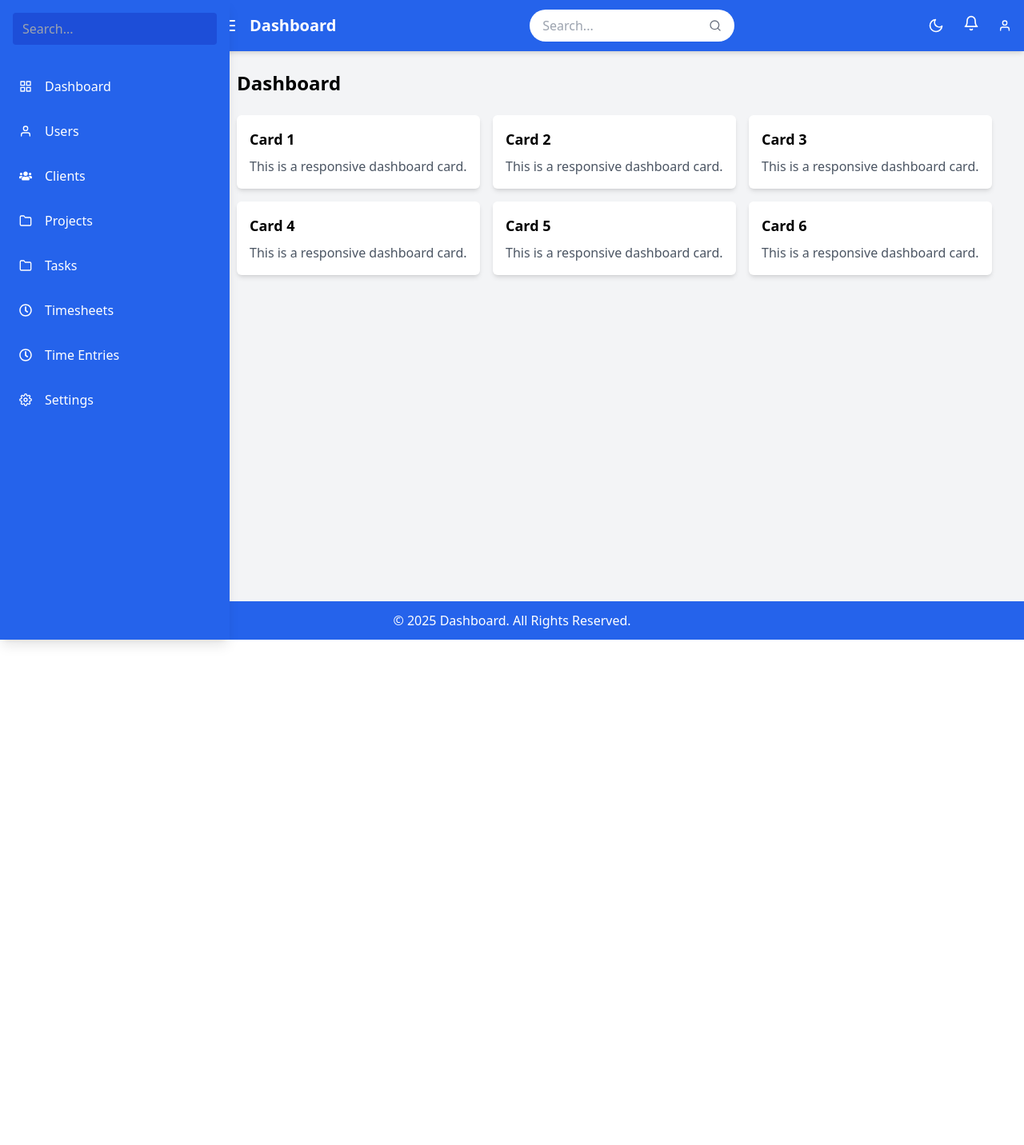
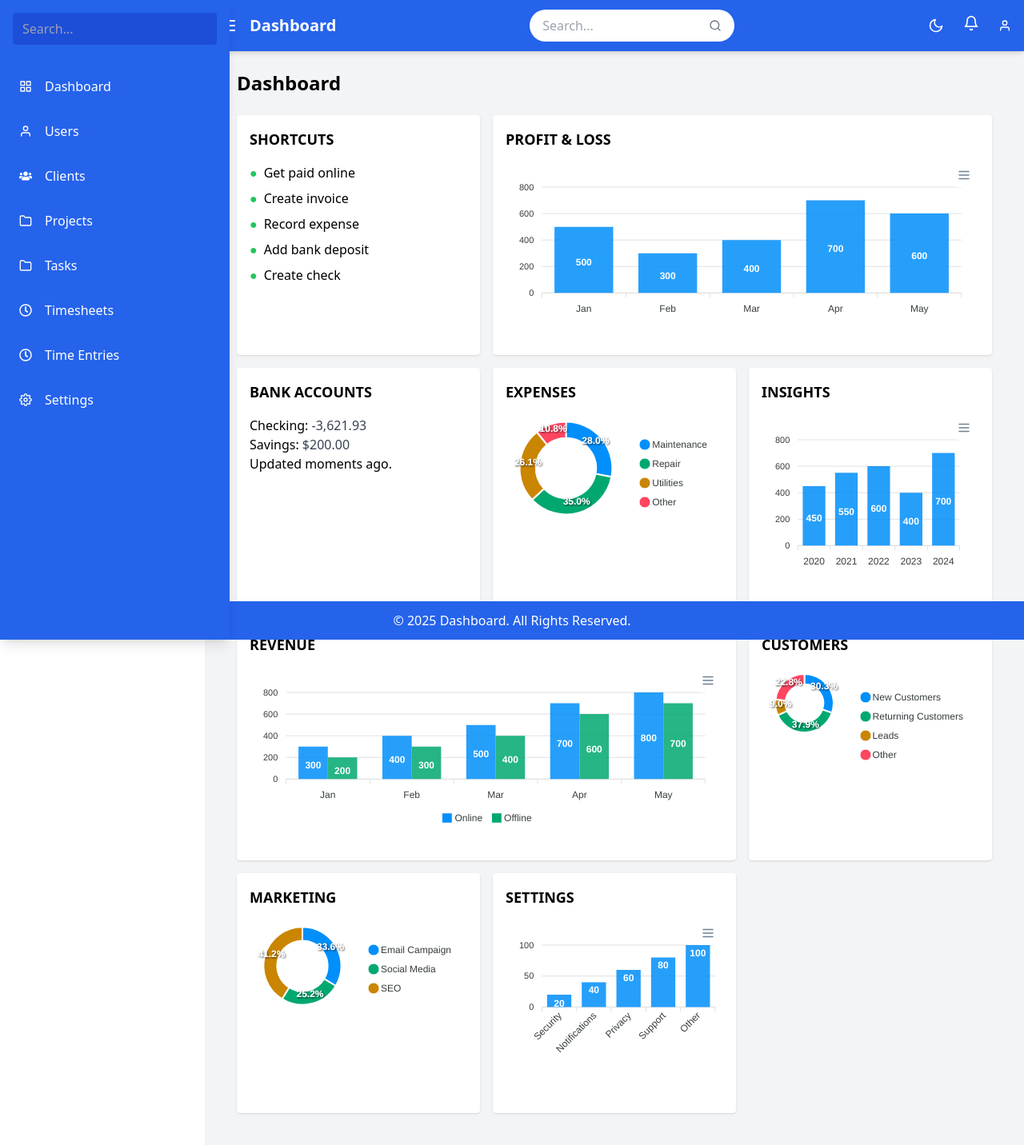
Before and after one commit to hr-pommala/sphuta-tms-freelancer-ui, a React (Vite) app: page /dashboard in a window 1280 px wide. Shown: the whole page at 80% size. Before the commit the page ends 800 px from the top, so only its background shows below. Built offline with nearby package versions, Linux system fonts and the light colour scheme.

Commit message:
Dashboard implementation.

```diff
--- a/package.json
+++ b/package.json
@@ -13,6 +13,7 @@
   },
   "dependencies": {
     "@heroicons/react": "^1.0.6",
+    "apexcharts": "^5.3.5",
     "axios": "^1.7.9",
     "caniuse-lite": "^1.0.30001741",
     "country-telephone-data": "^0.6.3",
@@ -23,6 +24,7 @@
     "moment-timezone": "^0.6.0",
     "payment-icons": "^1.2.1",
     "react": "^18.3.1",
+    "react-apexcharts": "^1.7.0",
     "react-datepicker": "^8.7.0",
     "react-dom": "^18.3.1",
     "react-icons": "^5.4.0",
--- a/src/fragments/MenuData.jsx
+++ b/src/fragments/MenuData.jsx
@@ -5,7 +5,7 @@ export const menuData = [
   {
     name: "Dashboard",
     icon: <FiGrid />,
-    component: "/",
+    component: "/dashboard",
     submenus: [
       { name: "Overview", component: "/overview" },
       { name: "Analytics", component: "/analytics" },
--- a/src/pages/Dashboard.jsx
+++ b/src/pages/Dashboard.jsx
@@ -1,5 +1,6 @@
 // src/pages/Dashboard.jsx
 import React from "react";
+import Chart from "react-apexcharts";
 
 const Dashboard = () => {
   // pull saved user info from localStorage
@@ -17,17 +18,156 @@ const Dashboard = () => {
         )}
       </div>
 
-      {/* Cards grid (unchanged) */}
-      <div className="grid grid-cols-1 md:grid-cols-2 lg:grid-cols-3 gap-4">
-        {[...Array(6)].map((_, i) => (
-          <div
-            key={i}
-            className="bg-white dark:bg-gray-800 dark:text-white shadow-md rounded-md p-4 hover:shadow-lg transition"
-          >
-            <h3 className="font-bold text-lg mb-2">Card {i + 1}</h3>
-            <p className="text-gray-600">This is a responsive dashboard card.</p>
-          </div>
-        ))}
+      {/* Dashboard grid */}
+      <div className="grid grid-cols-6 gap-4">
+        {/* Row 1 */}
+        <div className="col-span-2 bg-white p-4 shadow rounded">
+          <h2 className="text-lg font-bold mb-4">SHORTCUTS</h2>
+          <ul>
+            <li className="flex items-center space-x-2 mb-2">
+              <span className="text-green-500">&#9679;</span>
+              <span>Get paid online</span>
+            </li>
+            <li className="flex items-center space-x-2 mb-2">
+              <span className="text-green-500">&#9679;</span>
+              <span>Create invoice</span>
+            </li>
+            <li className="flex items-center space-x-2 mb-2">
+              <span className="text-green-500">&#9679;</span>
+              <span>Record expense</span>
+            </li>
+            <li className="flex items-center space-x-2 mb-2">
+              <span className="text-green-500">&#9679;</span>
+              <span>Add bank deposit</span>
+            </li>
+            <li className="flex items-center space-x-2">
+              <span className="text-green-500">&#9679;</span>
+              <span>Create check</span>
+            </li>
+          </ul>
+        </div>
+
+        {/* PROFIT & LOSS */}
+        <div className="col-span-4 bg-white p-4 shadow rounded h-[300px]">
+          <h2 className="text-lg font-bold mb-4">PROFIT & LOSS</h2>
+          <Chart
+            type="bar"
+            series={[
+              { name: "Net Profit", data: [500, 300, 400, 700, 600] },
+            ]}
+            options={{
+              chart: { type: "bar" },
+              xaxis: { categories: ["Jan", "Feb", "Mar", "Apr", "May"] },
+            }}
+            height={200}
+          />
+        </div>
+
+        {/* Row 2 */}
+        <div className="col-span-2 bg-white p-4 shadow rounded">
+          <h2 className="text-lg font-bold mb-4">BANK ACCOUNTS</h2>
+          <p>
+            Checking: <span className="text-gray-700">-3,621.93</span>
+          </p>
+          <p>
+            Savings: <span className="text-gray-700">$200.00</span>
+          </p>
+          <p>Updated moments ago.</p>
+        </div>
+
+        <div className="col-span-2 bg-white p-4 shadow rounded h-[300px]">
+          <h2 className="text-lg font-bold mb-4">EXPENSES</h2>
+          <Chart
+            type="donut"
+            series={[44, 55, 41, 17]}
+            options={{
+              labels: ["Maintenance", "Repair", "Utilities", "Other"],
+            }}
+            height={200}
+          />
+        </div>
+
+        <div className="col-span-2 bg-white p-4 shadow rounded h-[300px]">
+          <h2 className="text-lg font-bold mb-4">INSIGHTS</h2>
+          <Chart
+            type="bar"
+            series={[{ name: "Revenue", data: [450, 550, 600, 400, 700] }]}
+            options={{
+              chart: { type: "bar" },
+              xaxis: {
+                categories: ["2020", "2021", "2022", "2023", "2024"],
+                labels: { rotate: -45 },
+              },
+            }}
+            height={200}
+          />
+        </div>
+
+        {/* Row 3 */}
+        <div className="col-span-4 bg-white p-4 shadow rounded h-[300px]">
+          <h2 className="text-lg font-bold mb-4">REVENUE</h2>
+          <Chart
+            type="bar"
+            series={[
+              { name: "Online", data: [300, 400, 500, 700, 800] },
+              { name: "Offline", data: [200, 300, 400, 600, 700] },
+            ]}
+            options={{
+              chart: { type: "bar" },
+              xaxis: { categories: ["Jan", "Feb", "Mar", "Apr", "May"] },
+            }}
+            height={200}
+          />
+        </div>
+
+        <div className="col-span-2 bg-white p-4 shadow rounded h-[300px]">
+          <h2 className="text-lg font-bold mb-4">CUSTOMERS</h2>
+          <Chart
+            type="donut"
+            series={[44, 55, 13, 33]}
+            options={{
+              labels: ["New Customers", "Returning Customers", "Leads", "Other"],
+            }}
+            height={200}
+          />
+        </div>
+
+        {/* Row 4 */}
+        <div className="col-span-2 bg-white p-4 shadow rounded h-[300px]">
+          <h2 className="text-lg font-bold mb-4">MARKETING</h2>
+          <Chart
+            type="donut"
+            series={[44, 33, 54]}
+            options={{
+              labels: ["Email Campaign", "Social Media", "SEO"],
+            }}
+            height={200}
+          />
+        </div>
+
+        <div className="col-span-2 bg-white p-4 shadow rounded h-[300px]">
+          <h2 className="text-lg font-bold mb-4">SETTINGS</h2>
+          <Chart
+            type="bar"
+            series={[
+              { name: "Settings Usage", data: [20, 40, 60, 80, 100] },
+            ]}
+            options={{
+              chart: { type: "bar" },
+              plotOptions: { bar: { dataLabels: { position: "top" } } },
+              xaxis: {
+                categories: [
+                  "Security",
+                  "Notifications",
+                  "Privacy",
+                  "Support",
+                  "Other",
+                ],
+              },
+            }}
+            height={200}
+          />
+        </div>
       </div>
     </div>
   );
```
Also changed, not shown: src/pages/clients/NewClient.jsx (line endings or trailing spaces).
